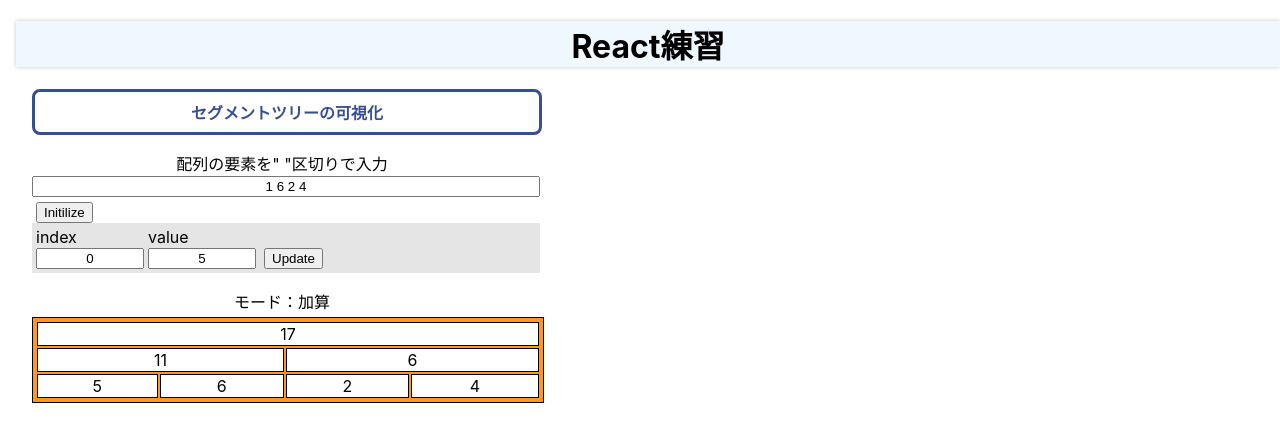
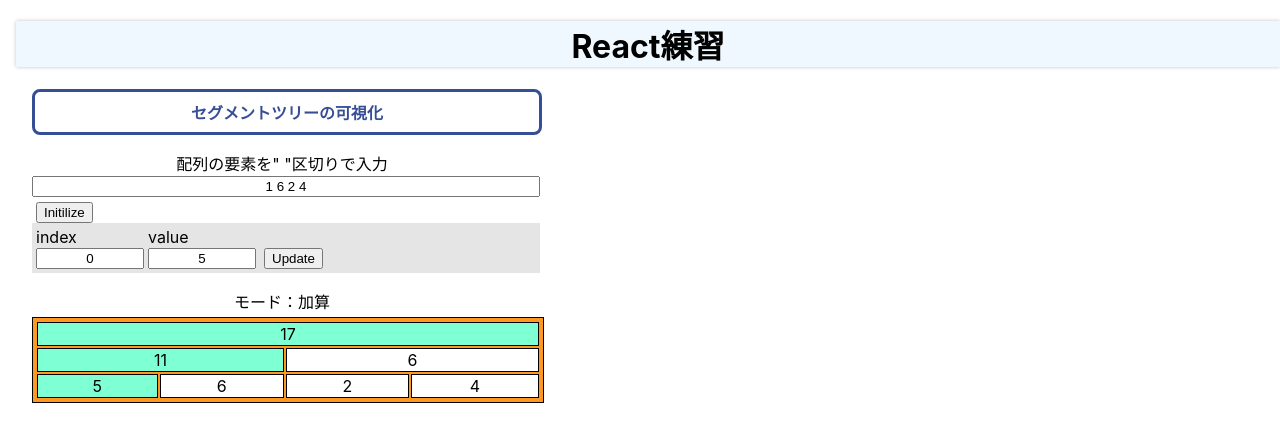
Before and after one commit to minoru-github/react-exercise, a React (Create React App) app: page / in a window 1280 px wide. Both pictures are taken after a click on the button "Update". Shown: the top 442 px of the page. Built offline with nearby package versions, Linux system fonts and the light colour scheme.

Commit message:
feat: セグ木更新した際に対象のセルに色をつける

```diff
--- a/src/components/App.tsx
+++ b/src/components/App.tsx
@@ -8,7 +8,8 @@ import { SegmentTreeViewer } from "./SegmentTreeViewer";
 const initialDataString = "1 6 2 4";
 const initialData = initialDataString.split(" ").map(Number);
 var segm = new SegmentTree(initialData.length);
-initialData.map((value, index) => segm.set(index, value));
+initialData.forEach((value, index) => segm.set(index, value));
+segm.clearUpdatedNodeIndexes();
 
 export const App: FC = () => {
     const [updateIndex, setUpdateIndex] = useState<string>("0");
@@ -43,6 +44,7 @@ export const App: FC = () => {
         const data = segmArray.split(" ").map(Number);
         segm = new SegmentTree(data.length);
         data.forEach((value, index) => segm.set(index, value));
+        segm.clearUpdatedNodeIndexes();
 
         setCounter(counter + 1);
     }
--- a/src/components/SegmentTree.tsx
+++ b/src/components/SegmentTree.tsx
@@ -3,6 +3,7 @@ export class SegmentTree {
     private depth: number;
     private queryEnd: number;
     private data: number[];
+    private updatedNodeIndexes: Set<number>;  // Viewer用
 
     constructor(n: number) {
         var adjustedN = 1;
@@ -20,6 +21,10 @@ export class SegmentTree {
         for (var i = 0; i < this.data.length; i++) {
             this.data[i] = this.e();
         }
+
+        // Viewer用
+        this.updatedNodeIndexes = new Set<number>();
+        this.updatedNodeIndexes.clear();
     }
 
     // TODO interface化？ストラテジーパターン？
@@ -33,18 +38,28 @@ export class SegmentTree {
     }
 
     public set(index: number, value: number) {
+
         console.assert(0 <= index && index < this.queryEnd, "out of range");
         var nodeIdx = index + this.adjustedN - 1;
         this.data[nodeIdx] = value;
 
+        // Viewer用
+        this.updatedNodeIndexes.clear();
+        this.updatedNodeIndexes.add(nodeIdx);
+
         while (nodeIdx > 0) {
             nodeIdx = (nodeIdx - 1) / 2;
             nodeIdx = Math.floor(nodeIdx);
-            const child1 = this.data[2 * nodeIdx + 1];
-            const child2 = this.data[2 * nodeIdx + 2];
+            const childIdx1 = 2 * nodeIdx + 1;
+            const childIdx2 = 2 * nodeIdx + 2;
+
+            const child1 = this.data[childIdx1];
+            const child2 = this.data[childIdx2];
 
             this.data[nodeIdx] = this.op(child1, child2);
-            //console.log(nodeIdx);
+
+            // Viewer用
+            this.updatedNodeIndexes.add(nodeIdx);
         }
     }
 
@@ -98,4 +113,14 @@ export class SegmentTree {
     public getDepth(): number {
         return this.depth;
     }
+
+    // Viewer用
+    public getUpdatedNodeIndexes() {
+        return this.updatedNodeIndexes;
+    }
+
+    // Viewer用
+    public clearUpdatedNodeIndexes() {
+        this.updatedNodeIndexes.clear();
+    }
 }
--- a/src/components/SegmentTreeViewer.tsx
+++ b/src/components/SegmentTreeViewer.tsx
@@ -2,6 +2,31 @@ import { assert } from "console";
 import { FC } from "react";
 import styled from "styled-components";
 import { SegmentTree } from "./SegmentTree";
+
+type TableAttribute = {
+    key: number;
+    colSpan: number;
+    value: number;
+    isHighlighted:boolean;
+}
+
+const DrawTable: FC<TableAttribute> = props => {
+    const { key, colSpan, value, isHighlighted } = props;
+
+    if (isHighlighted) {
+        return (
+            <STdHasSet key={key} colSpan={colSpan}>
+                {value}
+            </STdHasSet>
+        )
+    } else {
+        return (
+            <STd key={key} colSpan={colSpan}>
+                {value}
+            </STd>
+        )
+    }
+}
 
 type Props = {
     counter: number;
@@ -10,27 +35,34 @@ type Props = {
 
 export const SegmentTreeViewer: FC<Props> = props => {
     const { segm } = props;
+    type NodeIndex = {
+        nodeIndex: number;
+        hasUpdated: boolean;
+    }
     type Layer = {
         dist: number;
-        elems: number[];
+        nodeIndexes: NodeIndex[];
     };
 
     console.assert(segm != null, "セグ木が空");
 
     const adjustedN = segm.getAdjustedN();
     const depth = segm.getDepth();
+    const updatedNodeIndexes = segm.getUpdatedNodeIndexes();
 
     // 描画用に各レイヤーの深さごとにindex配列を用意
     var layers: Array<Layer> = new Array(depth);
     var elem_num = 1;
-    var index = 0;
+    var nodeIndex = 0;
     for (var dist = 0; dist <= depth; dist++) {
-        const elems: number[] = new Array(elem_num);
+        const nodeIndexes: NodeIndex[] = new Array(elem_num);
         for (var i = 0; i < elem_num; i++){
-            elems[i] = index;
-            index++;
+            const hasUpdated = updatedNodeIndexes.has(nodeIndex);
+            nodeIndexes[i] = { nodeIndex, hasUpdated};
+
+            nodeIndex++;
         }
-        layers[dist] = { dist, elems };
+        layers[dist] = { dist, nodeIndexes };
         elem_num *= 2;
     }
 
@@ -41,10 +73,12 @@ export const SegmentTreeViewer: FC<Props> = props => {
                     layers.map((layer) => (
                         <tr key={layer.dist}>
                             {
-                                layer.elems.map((elem) => (
-                                    <STd key={elem} colSpan={Number(adjustedN / layer.elems.length)}>
-                                        {segm.getNodeValue(elem)}
-                                    </STd>
+                                layer.nodeIndexes.map((elem) => (
+                                    <DrawTable key={elem.nodeIndex} colSpan={Number(adjustedN / layer.nodeIndexes.length)} value={segm.getNodeValue(elem.nodeIndex)}  isHighlighted={elem.hasUpdated} />
+
+                                    // <STd key={elem.nodeIndex} colSpan={Number(adjustedN / layer.nodeIndexes.length)}>
+                                    //     {segm.getNodeValue(elem.nodeIndex)}
+                                    // </STd>
                                 ))
                             }
                         </tr>
@@ -68,3 +102,8 @@ const STd = styled.td`
     text-align: center;
     background-color: #ffffff;
 `
+const STdHasSet = styled.td`
+    border: solid 1px;
+    text-align: center;
+    background-color: #7fffd4;
+`
```
